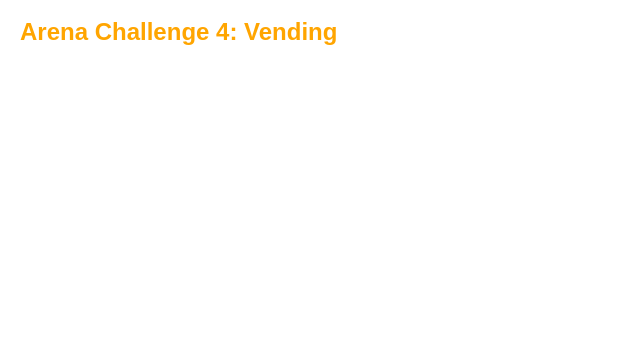
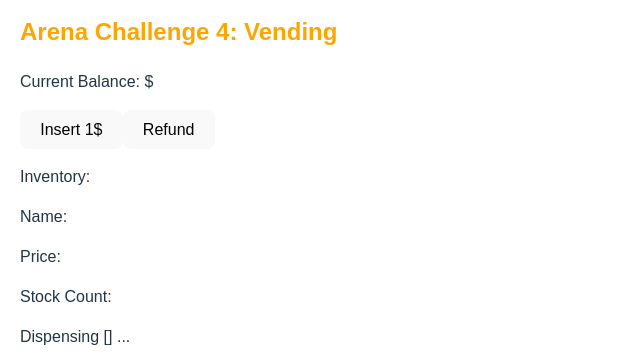
Before and after one commit to kiandavey/react-mastery-path, a React (Vite) app: page /arena in a window 1280 px wide. Shown: the part 891-1253 px from the top of the page, without its empty margins (0-640 px from the left). Before the commit the page ends 961 px from the top, so only its background shows below. Built offline with nearby package versions, Linux system fonts and the light colour scheme; no server answers.

Commit message:
Started Arena 4: Vending

```diff
--- a/src/challenges/Arena4-Vending.jsx
+++ b/src/challenges/Arena4-Vending.jsx
@@ -4,6 +4,21 @@ export default function Arena4() {
         <div>
             <h2 style={{color: 'orange'}}>Arena Challenge 4: Vending</h2>
 
+            <div>
+                <p>Current Balance: $</p>
+                <button>Insert 1$</button>
+                <button>Refund</button>
+            </div>
+
+            <div>
+                <p>Inventory: </p>
+                <p>Name: </p>
+                <p>Price: </p>
+                <p>Stock Count: </p>
+            </div>
+
+            <p>Dispensing [] ...</p>
+
         </div>
     );
 }
```
